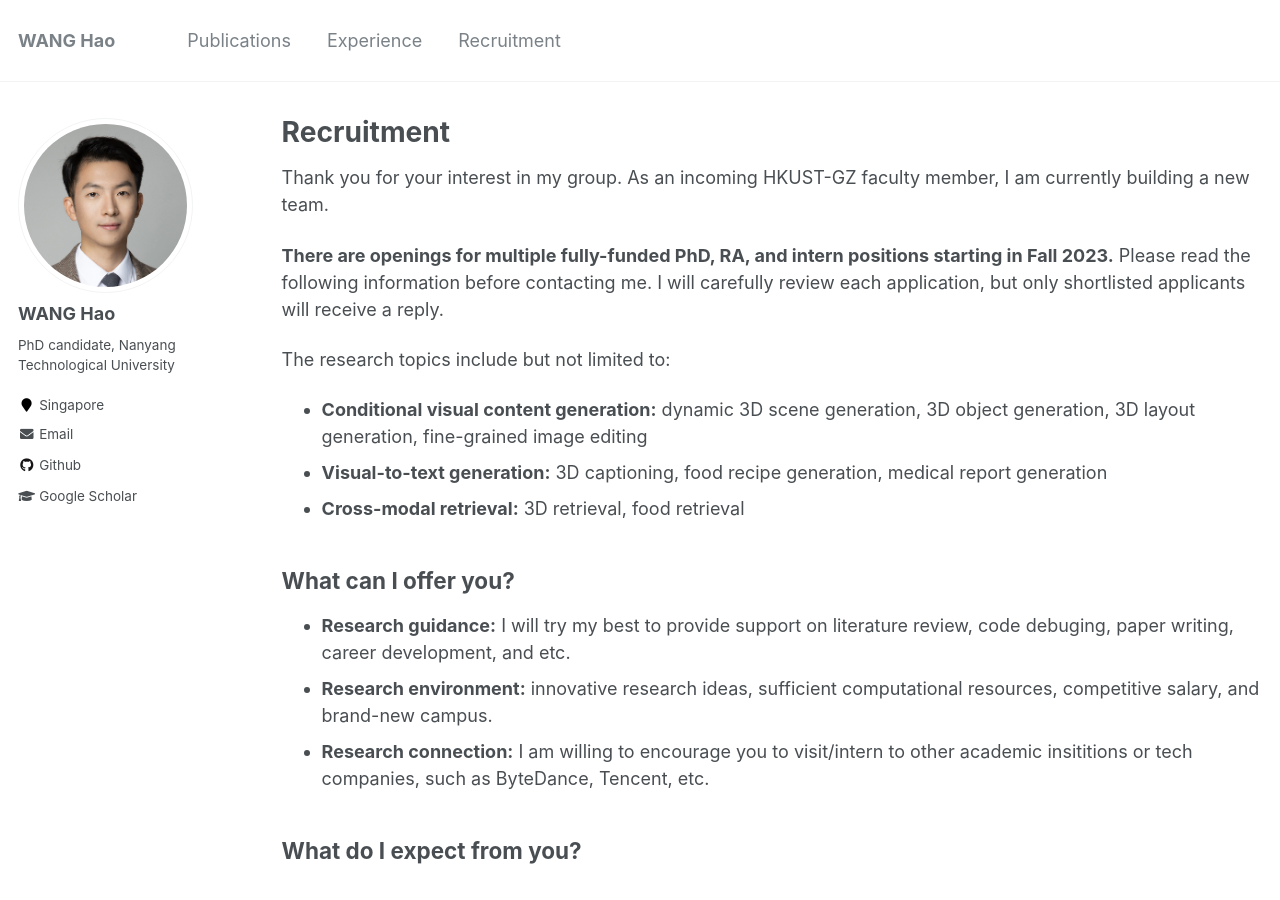
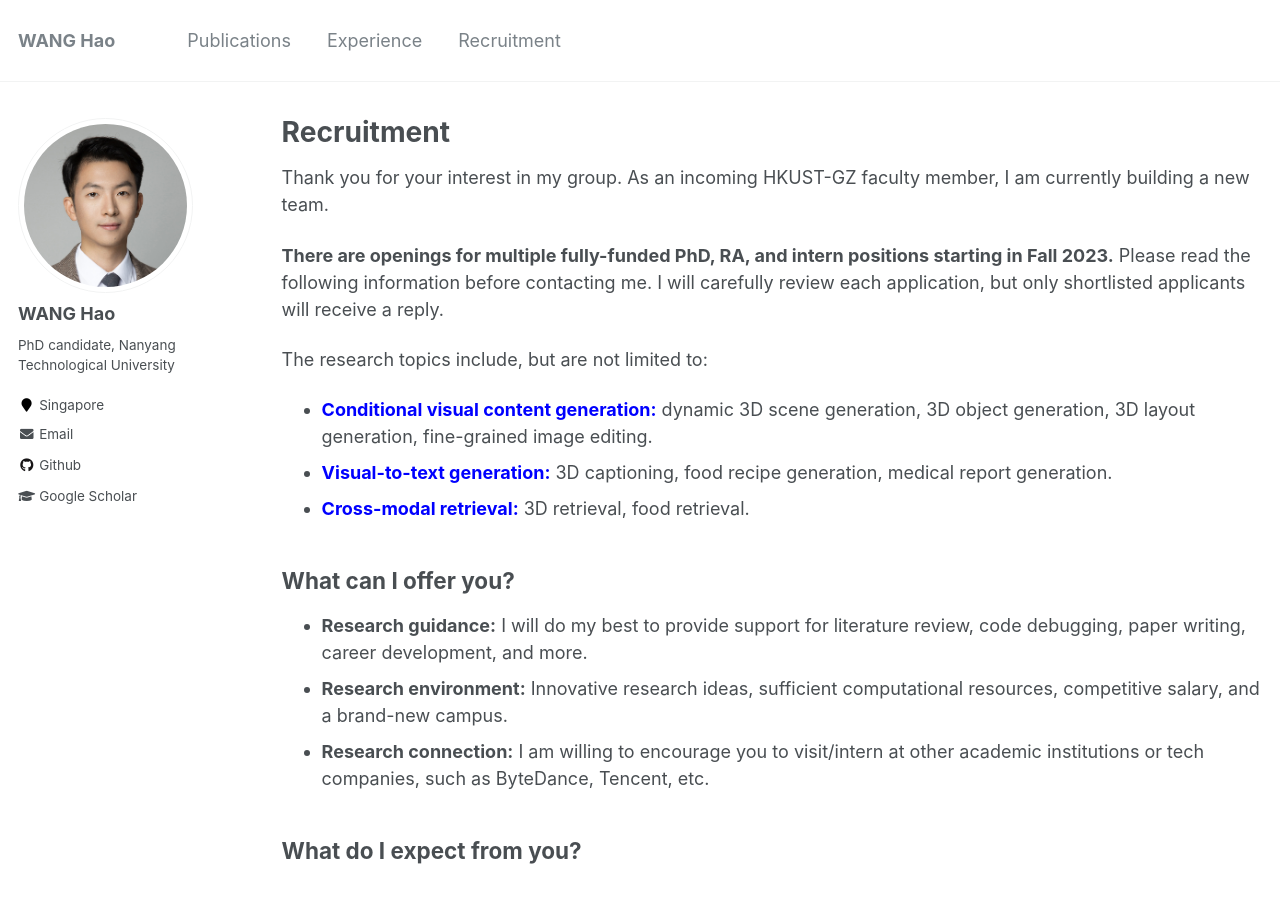
Before and after one commit to hwang1996/hwang1996.github.io, a Jekyll site: the page built from _pages/recruitment.md, in a window 1280 px wide and 900 px high. Built offline with Jekyll 4.4.1, drawn with Linux system fonts in a browser that asks for light colours.

Commit message:
2023.6.24 updates

```diff
--- a/_pages/recruitment.md
+++ b/_pages/recruitment.md
@@ -10,15 +10,15 @@
 
 **There are openings for multiple fully-funded PhD, RA, and intern positions starting in Fall 2023.** Please read the following information before contacting me. I will carefully review each application, but only shortlisted applicants will receive a reply.
 
-The research topics include but not limited to:
-- **Conditional visual content generation:** dynamic 3D scene generation, 3D object generation, 3D layout generation, fine-grained image editing
-- **Visual-to-text generation:** 3D captioning, food recipe generation, medical report generation
-- **Cross-modal retrieval:** 3D retrieval, food retrieval
+The research topics include, but are not limited to:
+- **<font color="blue">Conditional visual content generation:</font>** dynamic 3D scene generation, 3D object generation, 3D layout generation, fine-grained image editing.
+- **<font color="blue">Visual-to-text generation:</font>** 3D captioning, food recipe generation, medical report generation.
+- **<font color="blue">Cross-modal retrieval:</font>** 3D retrieval, food retrieval.
 
 ## What can I offer you?
-- **Research guidance:** I will try my best to provide support on literature review, code debuging, paper writing, career development, and etc.
-- **Research environment:** innovative research ideas, sufficient computational resources, competitive salary, and brand-new campus.
-- **Research connection:** I am willing to encourage you to visit/intern to other academic insititions or tech companies, such as ByteDance, Tencent, etc.
+- **Research guidance:** I will do my best to provide support for literature review, code debugging, paper writing, career development, and more.
+- **Research environment:** Innovative research ideas, sufficient computational resources, competitive salary, and a brand-new campus.
+- **Research connection:** I am willing to encourage you to visit/intern at other academic institutions or tech companies, such as ByteDance, Tencent, etc.
 
 ## What do I expect from you?
 
```
